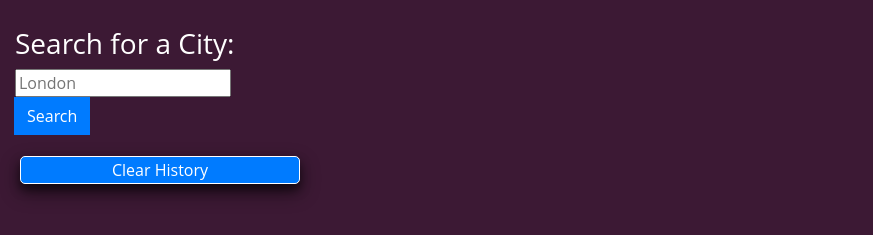
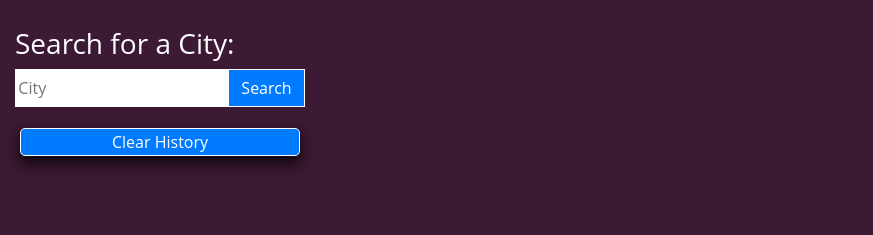
Before and after one commit to TweetingCynical/weather-app, a plain HTML site: page index.html in a window 1280 px wide. Shown: the part 73-308 px from the top of the page, without its empty margins (0-873 px from the left). Drawn offline with nearby package versions, Linux system fonts and the light colour scheme.

Commit message:
Minor adjustments to search input and button style borders. Updated screenshot.

```diff
--- a/assets/css/style.css
+++ b/assets/css/style.css
@@ -37,6 +37,16 @@ header {
 #search-form {
   display: flex;
   justify-content: center;
+}
+
+#search-button,
+#search-input {
+  border: 1px solid white;
+}
+
+#search-button:hover {
+  transform: scale(1.05);
+  transform-origin: left;
 }
 
 #today,
--- a/index.html
+++ b/index.html
@@ -35,7 +35,7 @@
                   class="form-input weather-search"
                   type="text"
                   id="search-input"
-                  placeholder="London"
+                  placeholder="City"
                   aria-labelledby="form-heading"
                   aria-controls="today forecast"
                 />
```
Also changed, not shown: assets/images/screenshot.png.
